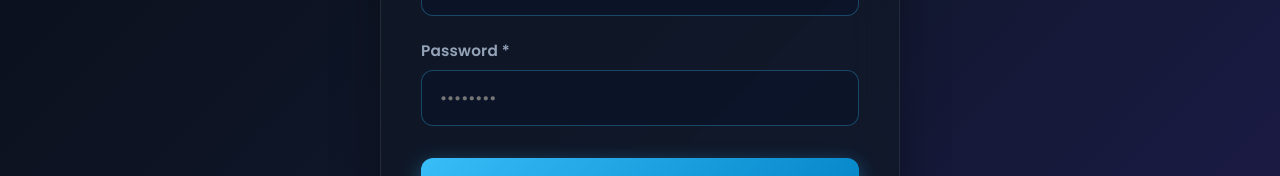
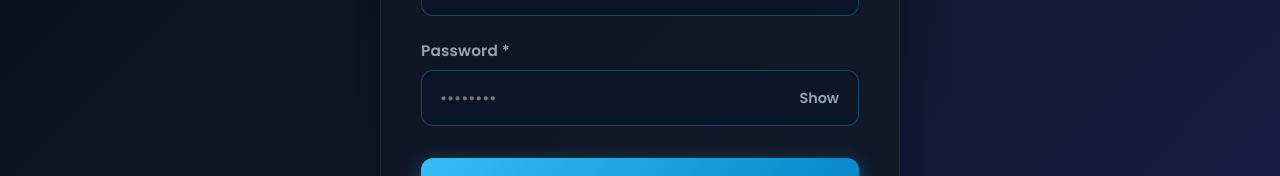
Before and after one commit to jeyemmzz/FinalProjectMERN, a React (Vite) app in the folder client/: page / in a window 1280 px wide. Both pictures are taken after a click on the button "Login". Shown: the part 381-557 px from the top of the page. Built offline with nearby package versions, Linux system fonts and the light colour scheme.

Commit message:
feat(Login, Signup): add show/hide password functionality for improved user experience

```diff
--- a/client/src/components/Login.jsx
+++ b/client/src/components/Login.jsx
@@ -4,6 +4,9 @@
   const [isDarkMode, setIsDarkMode] = useState(true);
   const [isLoading, setIsLoading] = useState(false);
   const [animateIn, setAnimateIn] = useState(false);
+
+  // State para sa Show/Hide Password toggle
+  const [showPassword, setShowPassword] = useState(false);
 
   // Login form states
   const [formData, setFormData] = useState({
@@ -67,7 +70,7 @@
 
   const inputStyle = {
     width: '100%',
-    padding: '14px 18px',
+    padding: '14px 45px 14px 18px', // Dinagdagan ng right padding para hindi magsapawan sa toggle button
     borderRadius: '12px',
     border: '1px solid rgba(56, 189, 248, 0.3)',
     background: isDarkMode ? 'rgba(11, 19, 41, 0.6)' : 'rgba(248, 250, 252, 0.8)',
@@ -293,16 +296,38 @@
               />
             </div>
 
+            {/* Password Field with Show/Hide Button */}
             <div>
               <label style={labelStyle}>Password *</label>
+              <div style={{ position: 'relative' }}>
                 <input
-                type="password"
+                  type={showPassword ? "text" : "password"}
                   required
                   placeholder="••••••••"
                   value={formData.password}
                   onChange={(e) => setFormData({ ...formData, password: e.target.value })}
                   style={inputStyle}
                 />
+                <button
+                  type="button"
+                  onClick={() => setShowPassword(!showPassword)}
+                  style={{
+                    position: 'absolute',
+                    right: '12px',
+                    top: '50%',
+                    transform: 'translateY(-50%)',
+                    background: 'transparent',
+                    border: 'none',
+                    color: '#94a3b8',
+                    cursor: 'pointer',
+                    fontSize: '0.8rem',
+                    fontWeight: '600',
+                    padding: '4px 8px'
+                  }}
+                >
+                  {showPassword ? 'Hide' : 'Show'}
+                </button>
+              </div>
             </div>
 
             <button
--- a/client/src/components/Signup.jsx
+++ b/client/src/components/Signup.jsx
@@ -4,6 +4,10 @@
   const [isDarkMode, setIsDarkMode] = useState(true);
   const [isLoading, setIsLoading] = useState(false);
   const [userType, setUserType] = useState('student');
+
+  // States para sa Show/Hide Password toggles
+  const [showPassword, setShowPassword] = useState(false);
+  const [showConfirmPassword, setShowConfirmPassword] = useState(false);
 
   // State para sa mount animation trigger
   const [animateIn, setAnimateIn] = useState(false);
@@ -88,7 +92,7 @@
 
   const inputStyle = {
     width: '100%',
-    padding: '14px 18px',
+    padding: '14px 45px 14px 18px', // Dinagdagan ng right padding para hindi magsapawan sa toggle button
     borderRadius: '12px',
     border: '1px solid rgba(56, 189, 248, 0.3)',
     background: isDarkMode ? 'rgba(11, 19, 41, 0.6)' : 'rgba(248, 250, 252, 0.8)',
@@ -429,30 +433,77 @@
               </div>
             )}
 
-            {/* Row 2: Passwords */}
+            {/* Row 2: Passwords with Show/Hide Buttons */}
             <div style={{ display: 'grid', gridTemplateColumns: '1fr 1fr', gap: '20px' }}>
+
+              {/* Password Field */}
               <div>
                 <label style={labelStyle}>Password *</label>
+                <div style={{ position: 'relative' }}>
                   <input
-                  type="password"
+                    type={showPassword ? "text" : "password"}
                     required
                     placeholder="••••••••"
                     value={formData.password}
                     onChange={(e) => setFormData({ ...formData, password: e.target.value })}
                     style={inputStyle}
                   />
+                  <button
+                    type="button"
+                    onClick={() => setShowPassword(!showPassword)}
+                    style={{
+                      position: 'absolute',
+                      right: '12px',
+                      top: '50%',
+                      transform: 'translateY(-50%)',
+                      background: 'transparent',
+                      border: 'none',
+                      color: '#94a3b8',
+                      cursor: 'pointer',
+                      fontSize: '0.8rem',
+                      fontWeight: '600',
+                      padding: '4px 8px'
+                    }}
+                  >
+                    {showPassword ? 'Hide' : 'Show'}
+                  </button>
                 </div>
+              </div>
+
+              {/* Confirm Password Field */}
               <div>
                 <label style={labelStyle}>Confirm Password *</label>
+                <div style={{ position: 'relative' }}>
                   <input
-                  type="password"
+                    type={showConfirmPassword ? "text" : "password"}
                     required
                     placeholder="••••••••"
                     value={formData.confirmPassword}
                     onChange={(e) => setFormData({ ...formData, confirmPassword: e.target.value })}
                     style={inputStyle}
                   />
+                  <button
+                    type="button"
+                    onClick={() => setShowConfirmPassword(!showConfirmPassword)}
+                    style={{
+                      position: 'absolute',
+                      right: '12px',
+                      top: '50%',
+                      transform: 'translateY(-50%)',
+                      background: 'transparent',
+                      border: 'none',
+                      color: '#94a3b8',
+                      cursor: 'pointer',
+                      fontSize: '0.8rem',
+                      fontWeight: '600',
+                      padding: '4px 8px'
+                    }}
+                  >
+                    {showConfirmPassword ? 'Hide' : 'Show'}
+                  </button>
                 </div>
+              </div>
+
             </div>
 
             <button
```
Lines whose indentation alone changed are shown as unchanged.
